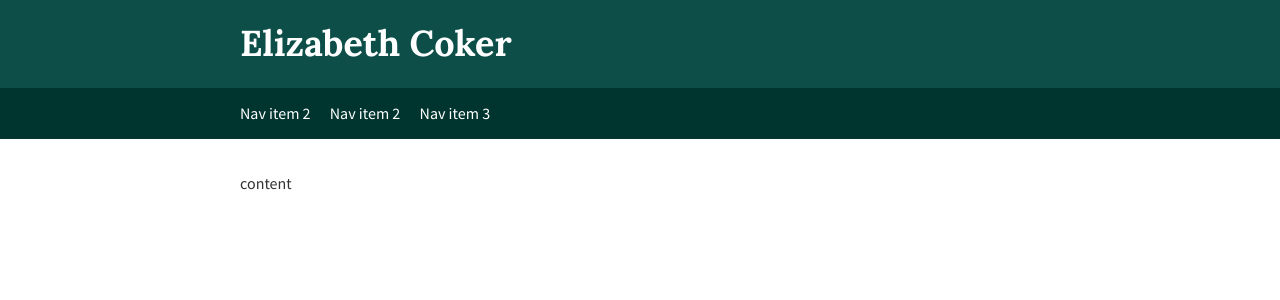
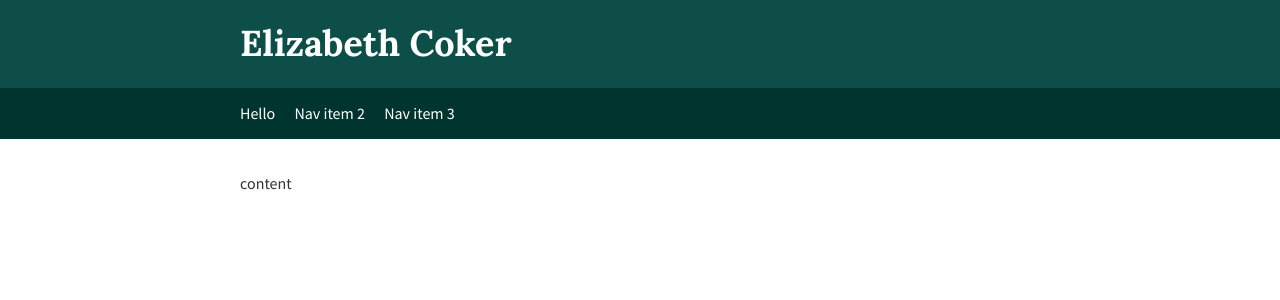
Before and after one commit to eac54/eac54.github.io, a Jekyll site: the page built from index.md, in a window 1280 px wide. Shown: the top 300 px of the page. Built offline with Jekyll 4.4.1, drawn with Linux system fonts in a browser that asks for light colours.

Commit message:
Update nav.html

```diff
--- a/_includes/nav.html
+++ b/_includes/nav.html
@@ -1,5 +1,5 @@
 <ul class="nav">
-	<li><a href="#">Nav item 2</a></li>
+	<li><a href="/hello">Hello</a></li>
 	<li><a href="#">Nav item 2</a></li>
 	<li><a href="#">Nav item 3</a></li>
 </ul>
```
